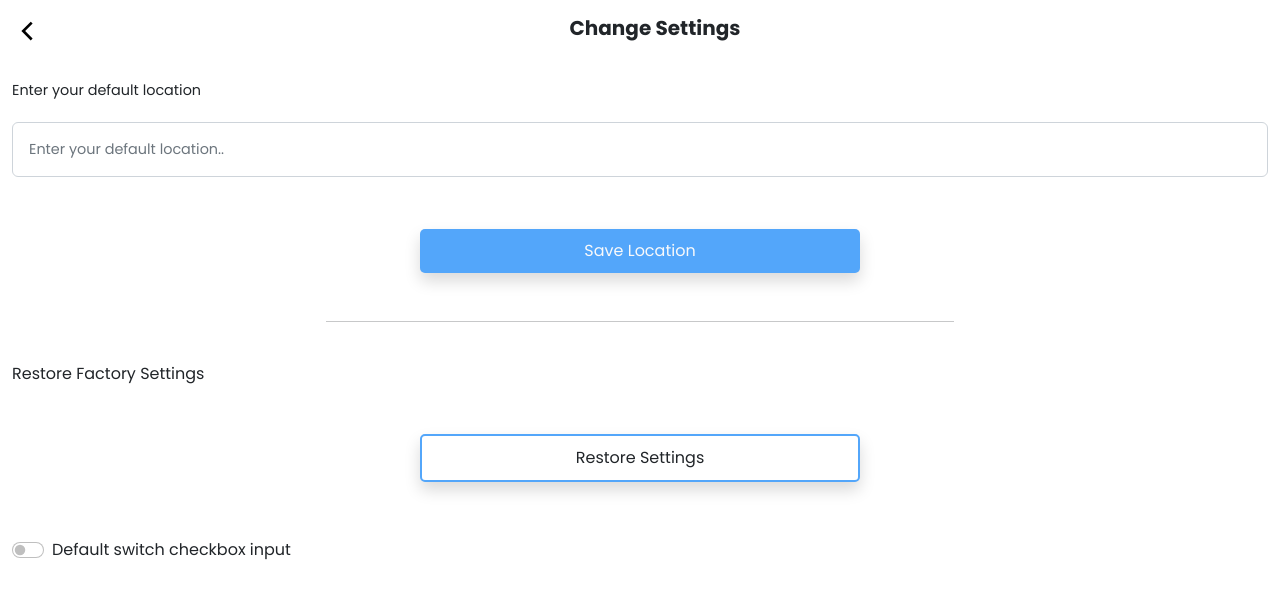
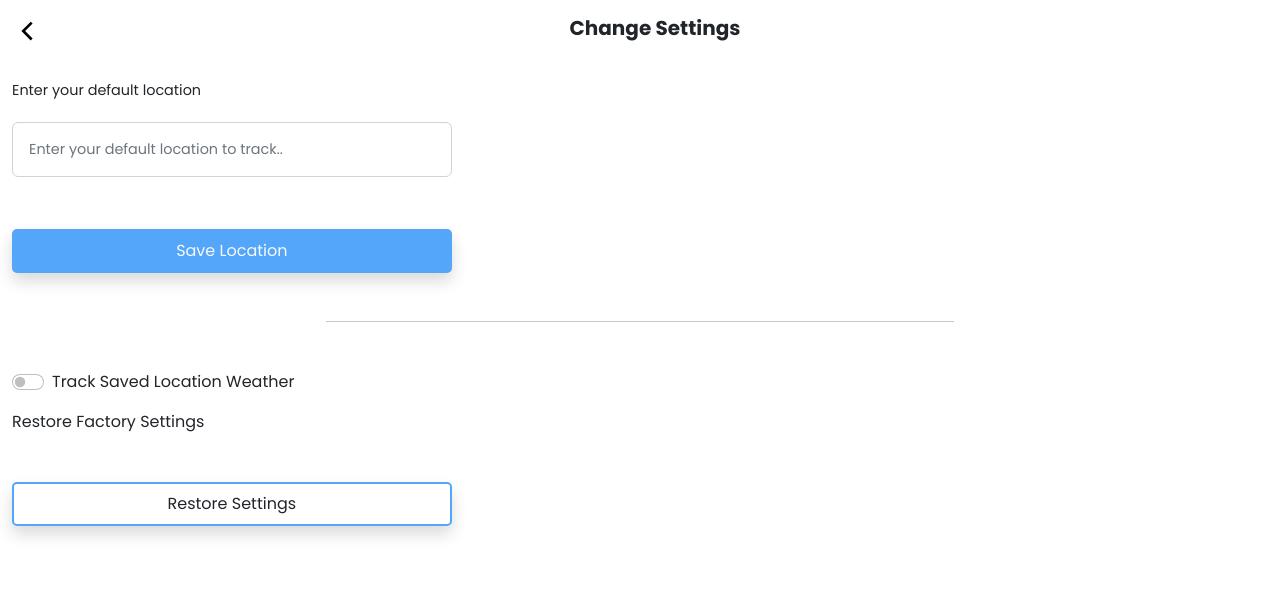
Before and after one commit to fatboy0112/react-weather-app, a React (Create React App) app: page /settings in a window 1280 px wide. Shown: the top 596 px of the page. Built offline with nearby package versions, Linux system fonts and the light colour scheme.

Commit message:
Improved the settings page responsiveness

```diff
--- a/src/inc/styles/style.css
+++ b/src/inc/styles/style.css
@@ -49,7 +49,6 @@
 	background: var(--brand-primary-color);
 	transition: 0.9s;
 	padding: 15px;
-	margin: auto;
 	text-align: center;
 	text-transform: capitalize;
 	border: none;
@@ -86,7 +85,7 @@
 	border:2px solid var(--brand-primary-color);
 	outline:0;
 	width:100%;
-	padding: 10px;
+
 }
 .brand-btn:hover {
 	background: var(--brand-secondary-color);
@@ -254,4 +253,7 @@ section.footer-nav > section {
 	.width-toggle-3 {
 		width: 50%;
 	}
+	.width-toggle-4{
+		width:35%;
+	}
 }
--- a/src/pages/Settings.jsx
+++ b/src/pages/Settings.jsx
@@ -40,15 +40,15 @@ const Settings = () => {
               type="text"
               name="defaultLocation"
               id="defaultLocation"
-              className="form-control p-3 my-1 brand-small-text"
+              className="form-control p-3 my-1 brand-small-text width-toggle-4"
               value={defaultLocation}
-              placeholder={"Enter your default location.."}
+              placeholder={"Enter your default location to track.."}
               onChange={(e) => {
                 setDefaultLocation(e.target.value);
               }}
             />
 
-            <section className="d-flex align-items-center justify-content-center">
+            <section className="d-sm-flex align-items-center justify-content-md-center d-md-block">
               <Button
                 text="save location"
                 className="shadow brand-btn-3 toggle-width-3 my-5 width-toggle text-light text-capitalize"
@@ -57,24 +57,9 @@ const Settings = () => {
 
              <hr className="horizontal-line py-3 w-50 m-auto "/>
 
-            <section className="factory-settings my-2 row">
-              <label
-                htmlFor="factory-settings-reset "
-                className="text-capitalize d-block"
-              >
-                restore factory settings
-              </label>
-            <section className="d-flex align-items-center justify-content-center">
 
-              <Button
-                text="restore settings"
-                className="shadow brand-btn-3-secondary toggle-width-3 my-5 width-toggle text-dark text-capitalize"
-              />
-              </section>
-            </section>
+             <section className="form-check form-switch my-3">
 
-
-            <section className="form-check form-switch">
               <input
                 className="form-check-input"
                 type="checkbox"
@@ -82,14 +67,33 @@ const Settings = () => {
                 id="flexSwitchCheckDefault"
               />
               <label
-                className="form-check-label"
+                className="form-check-label text-capitalize"
                 htmlFor="flexSwitchCheckDefault"
               >
-                Default switch checkbox input
+                track saved location weather
               </label>
             </section>
+
+            <section className="factory-settings my-3 row">
+              <label
+                htmlFor="factory-settings-reset "
+                className="text-capitalize"
+              >
+                restore factory settings
+              </label>
+            <section className="d-sm-flex align-items-center justify-content-center d-md-block">
+
+              <Button
+                text="restore settings"
+                className="shadow brand-btn-3-secondary toggle-width-3 my-5 width-toggle text-dark text-capitalize p-2"
+              />
+              </section>
+              <br/><br/>
+            </section>
           </form>
+          <br/><br/>
         </section>
+        <br/><br/>
 
         <Footer />
       </section>
```
